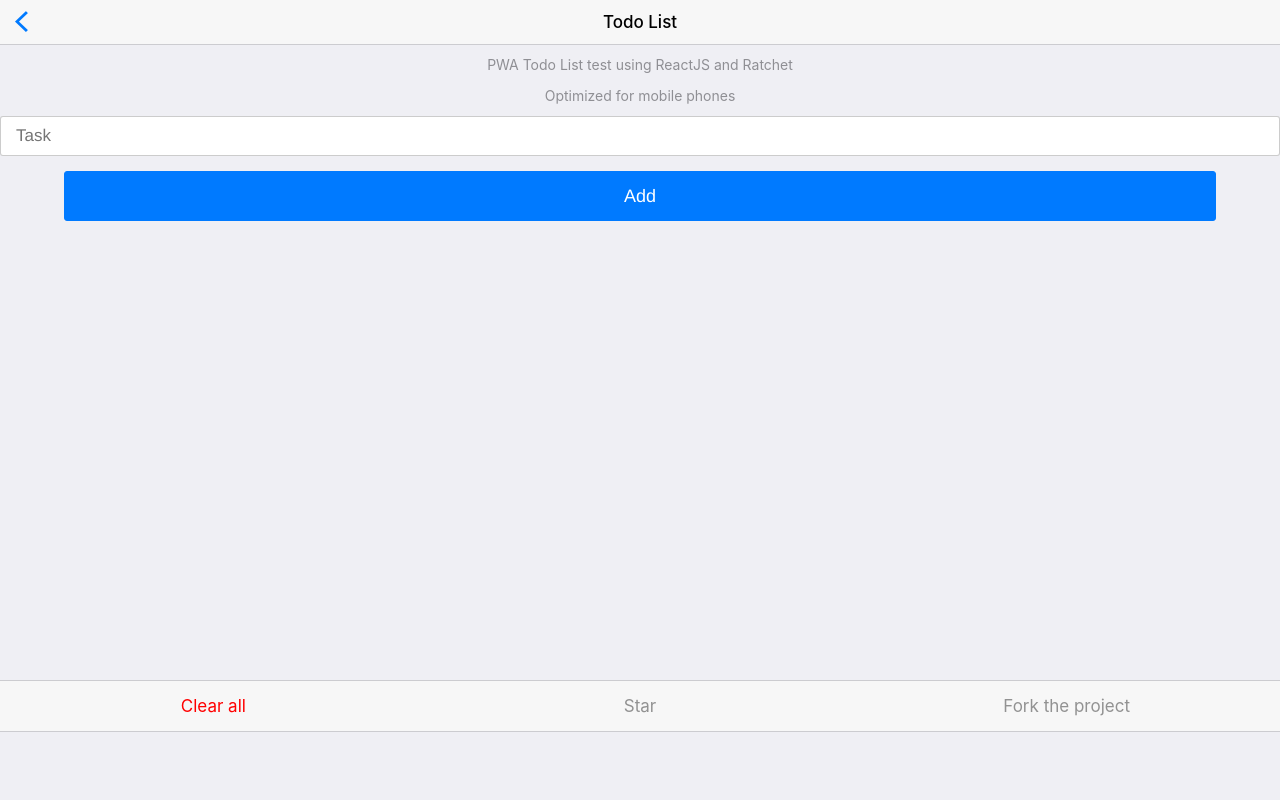
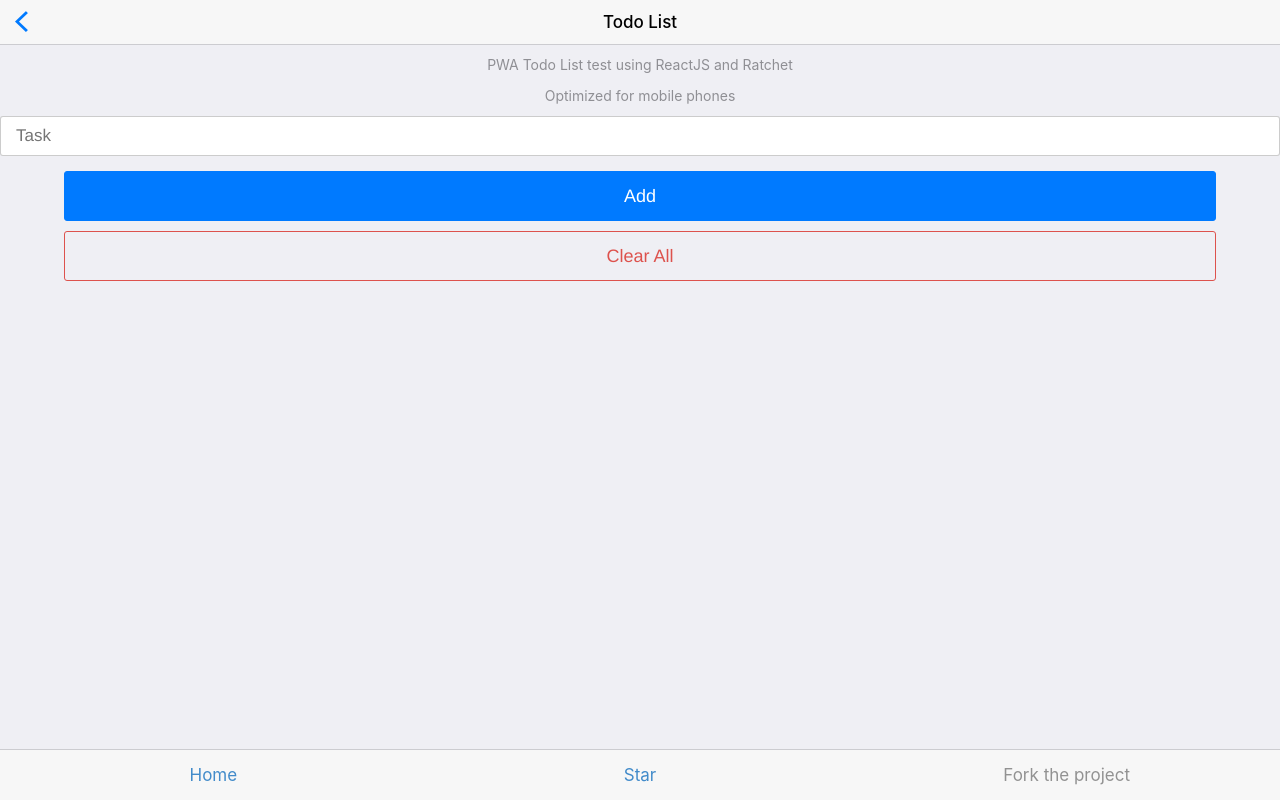
Before and after one commit to asdf1899/react-todo-list, a React (Create React App) app: page / in a window 1280 px wide. Built offline with nearby package versions, Linux system fonts and the light colour scheme.

Commit message:
Fix navbar and add Clear All button in CreateTodo.js

```diff
--- a/public/index.html
+++ b/public/index.html
@@ -19,6 +19,17 @@
       <a class="icon icon-left-nav pull-left" href="https://asdf1899.github.io"></a>
       <h1 class="title">Todo List</h1>
     </header>
+    <nav class="bar bar-tab">
+      <a class="tab-item active" href="https://asdf1899.github.io">
+        Home
+      </a>
+      <a class="tab-item active" href="https://github.com/asdf1899/react-todo-list">
+        Star
+      </a>
+      <a class="tab-item" href="https://github.com/asdf1899/react-todo-list/fork">
+        Fork the project
+      </a>
+    </nav>
     <div class="content">
         <p class="content-padded" style="text-align:center">PWA Todo List test using ReactJS and Ratchet</p>
         <p class="content-padded" style="text-align:center">Optimized for mobile phones</p>
--- a/src/App.js
+++ b/src/App.js
@@ -48,8 +48,10 @@ class App extends Component {
         <CreateTodo
           // binding tra createTask e la funzione this.createTask
           createTask={this.createTask.bind(this)}
+          // binding tra removeAll e la funzione this.removeAll
+          removeAll={this.removeAll.bind(this)}
         />
-        <ShowTodo showTask={this.state} removeTask={this.removeTask.bind(this)} listHeight={this.listHeight} removeAll={this.removeAll.bind(this)}/>
+        <ShowTodo showTask={this.state} removeTask={this.removeTask.bind(this)} listHeight={this.listHeight}/>
       </div>
     );
   }
--- a/src/classes/CreateTodo.js
+++ b/src/classes/CreateTodo.js
@@ -6,6 +6,7 @@ class CreateTodo extends React.Component {
             <form style={{textAlign:"center"}} onSubmit={this.onSubmit.bind(this)}>
                 <input type="text" placeholder="Task" ref="task" autoFocus/>
                 <button style={{width:"90%", display:"inline", outline:"none"}} className="btn btn-primary btn-block">Add</button>
+                <button style={{width:"90%", display:"inline", outline:"none"}} onClick={this.props.removeAll} className="btn btn-negative btn-block btn-outlined">Clear All</button>
             </form>
         );
     }
--- a/src/classes/ShowTodo.js
+++ b/src/classes/ShowTodo.js
@@ -5,20 +5,6 @@ class ShowTodo extends React.Component {
         var tasks = this.props.showTask;
         console.log(this.props.listHeight);
         return (
-            <div>
-                <div>
-                    <nav className="bar bar-tab">
-                        <a className="tab-item active" href={"#"} onClick={this.props.removeAll} style={{color:"red"}}>
-                            Clear all
-                        </a>
-                        <a className="tab-item" href={"https://github.com/asdf1899/react-todo-list"}>
-                            Star
-                        </a>
-                        <a className="tab-item" href={"https://github.com/asdf1899/react-todo-list/fork"}>
-                            Fork the project
-                        </a>
-                    </nav>
-                </div>
             <div style={{overflow:"auto", height:this.props.listHeight+"px"}}>
                 <ul className="table-view">
                     {tasks.todos.map(item => (
@@ -29,7 +15,6 @@ class ShowTodo extends React.Component {
                     ))}
                 </ul>
             </div>
-            </div>
         );
       }
 }
```
Lines whose indentation alone changed are shown as unchanged.
